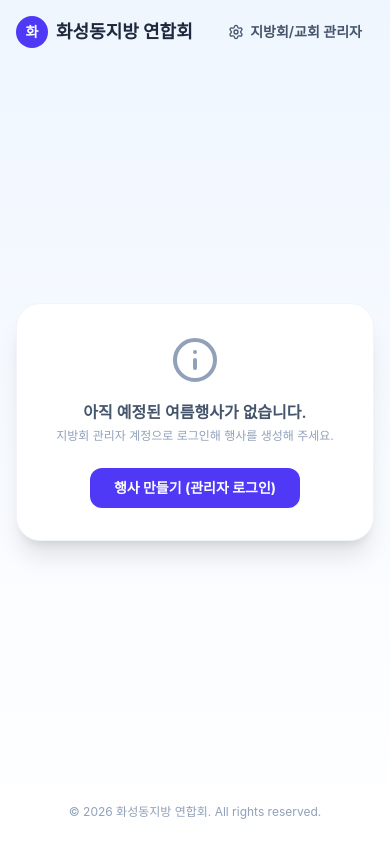
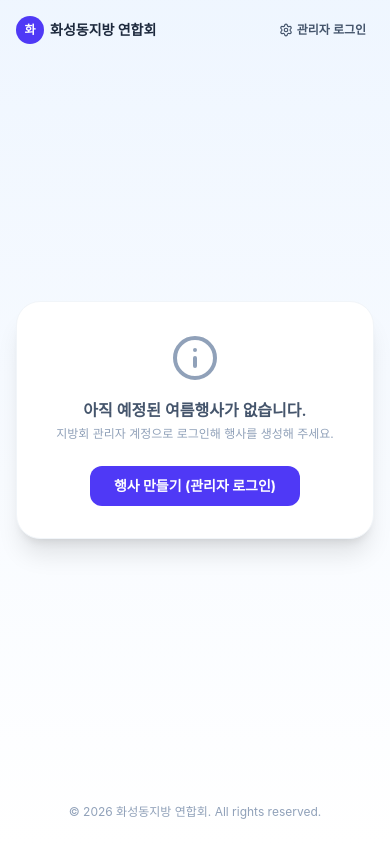
Before and after one commit to hyunsoo1713-dot/summer-camp-reg, a Next.js app: page /district/hwaseong in a window 390 px wide. Built offline with nearby package versions, Linux system fonts and the light colour scheme; no server answers.

Commit message:
design: GNB 헤더 반응형 UI 개선 및 관리자 로그인 링크 텍스트 수정

```diff
--- a/src/app/district/[districtSlug]/page.tsx
+++ b/src/app/district/[districtSlug]/page.tsx
@@ -90,20 +90,22 @@ export default function DistrictHomePage({ params }: PageProps) {
   return (
     <div className="flex flex-col min-h-screen bg-gradient-to-b from-blue-50 to-white">
       {/* GNB / Navigation */}
-      <header className="w-full max-w-4xl mx-auto px-4 py-4 flex justify-between items-center">
-        <div className="flex items-center gap-2">
-          <div className="w-8 h-8 rounded-full bg-indigo-600 flex items-center justify-center text-white font-bold text-sm">
+      <header className="w-full max-w-4xl mx-auto px-4 py-4 flex justify-between items-center gap-2">
+        <div className="flex items-center gap-1.5 min-w-0">
+          <div className="w-7 h-7 sm:w-8 sm:h-8 rounded-full bg-indigo-600 flex items-center justify-center text-white font-bold text-xs sm:text-sm flex-shrink-0">
             {district.name.substring(0, 1)}
           </div>
-          <span className="font-bold text-slate-800 text-lg">{district.name}</span>
+          <span className="font-bold text-slate-800 text-sm sm:text-lg truncate whitespace-nowrap">
+            {district.name}
+          </span>
         </div>
-        <div className="flex items-center gap-2">
+        <div className="flex items-center gap-1 flex-shrink-0">
           <Link
             href={`/district/${districtSlug}/login`}
-            className="flex items-center gap-1.5 px-3 py-1.5 rounded-lg text-sm font-semibold text-slate-600 hover:bg-slate-100 hover:text-slate-900 transition-all-custom"
+            className="flex items-center gap-1 px-2 py-1.5 sm:px-3 sm:py-1.5 rounded-lg text-xs sm:text-sm font-semibold text-slate-600 hover:bg-slate-100 hover:text-slate-900 transition-all-custom whitespace-nowrap"
           >
-            <Settings className="w-4 h-4" />
-            지방회/교회 관리자
+            <Settings className="w-3.5 h-3.5 sm:w-4 sm:h-4" />
+            관리자 로그인
           </Link>
         </div>
       </header>
```
